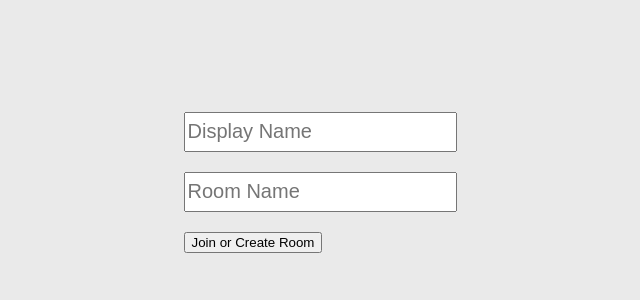
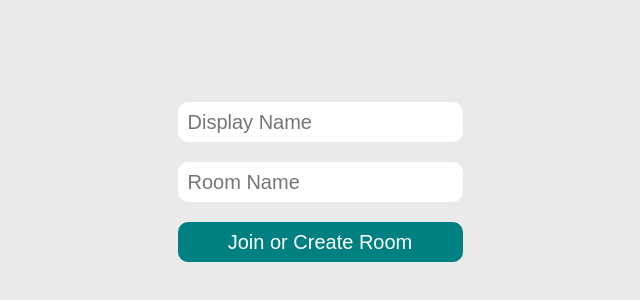
Before and after one commit to wwwLulu/Trivia.io, a website: page public/index.html in a window 1280 px wide. Shown: the part 248-548 px from the top of the page, without its empty margins (350-990 px from the left). Drawn offline with Linux system fonts and the light colour scheme.

Commit message:
adding styles

```diff
--- a/src/sass/components/_homepage.scss
+++ b/src/sass/components/_homepage.scss
@@ -7,13 +7,26 @@
     flex-direction: column;
     form {
         max-width: 60rem;
+        * {
+            border-radius: 1rem;
+            border: none;
+            padding: 1rem;
+            font-size: 2rem;
+
+            height: 4rem;
+        }
         input {
             display: block;
             margin-bottom: 2rem;
-            height: 4rem;
-            font-size: 2rem;
         }
         button {
+            display: flex;
+            justify-content: center;
+            align-items: center;
+            width: 100%;
+            border: none;
+            background: teal;
+            color: white;
             cursor: pointer;
         }
     }
```
Also changed, not shown: public/style.css.
